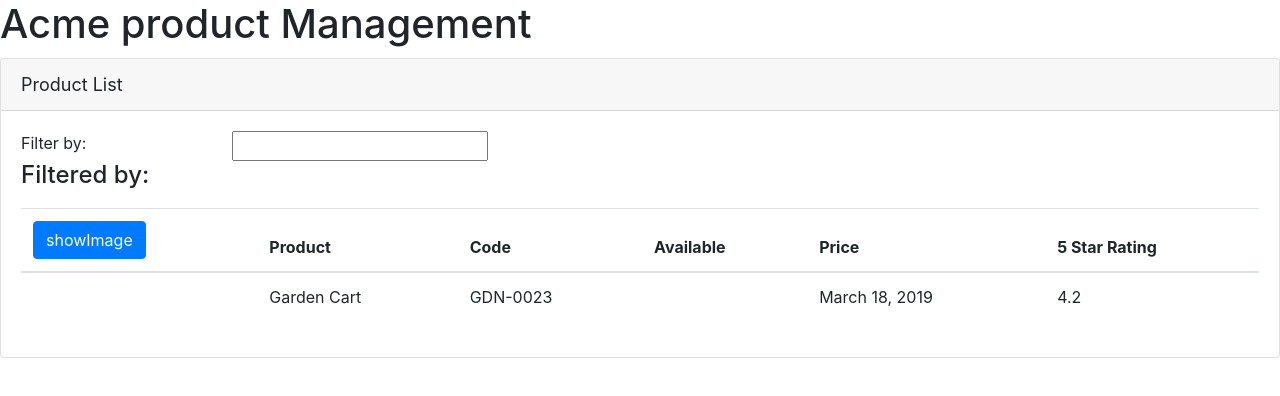
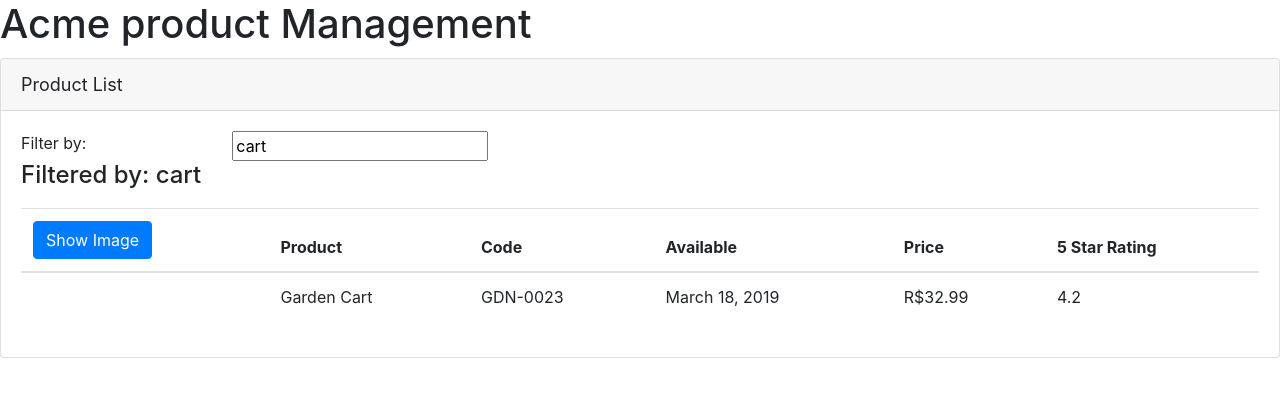
Before and after one commit to jehcriss42/angular, an Angular app: page / in a window 1280 px wide. Shown: the top 396 px of the page. Built offline with nearby package versions, Linux system fonts and the light colour scheme.

Commit message:
added data binding and pipes

```diff
--- a/src/app/app.module.ts
+++ b/src/app/app.module.ts
@@ -1,6 +1,6 @@
 import { BrowserModule } from '@angular/platform-browser';
 import { NgModule } from '@angular/core';
-
+import { FormsModule } from '@angular/forms'
 import { AppComponent } from './app.component';
 import { ProductListComponent } from './products/product-list.component';
 
@@ -10,7 +10,8 @@
     ProductListComponent
   ],
   imports: [
-    BrowserModule
+    BrowserModule,
+    FormsModule
   ],
   bootstrap: [AppComponent]
 })
--- a/src/app/products/product-list.component.html
+++ b/src/app/products/product-list.component.html
@@ -6,12 +6,13 @@
       <div class='row'>
         <div class='col-md-2'>Filter by:</div>
         <div class='col-md-4'>
-          <input type='text'/>
+          <input type='text'
+                [(ngModel)]='listFilter' />
       </div>
     </div>
     <div class='row'>
         <div class='col-md-6'>
-            <h4> Filtered by: </h4>
+            <h4> Filtered by: {{listFilter}} </h4>
         </div>
     </div>
     <div class='table-responsive'>
@@ -20,8 +21,9 @@
           <thead>
             <tr>
               <th>
-                <button class='btn btn-primary'>
-                  showImage
+                <button class='btn btn-primary'
+                  (click)='toggleImage()'>
+                  {{showImage ? 'Hide' : 'Show' }} Image
                 </button>
               </th>
               <th>Product</th>
@@ -33,11 +35,16 @@
           </thead>
           <tbody>
             <tr *ngFor='let product of products'>
-              <td></td>
+              <td><img *ngIf='showImage'
+                    [src]='product.imageUrl'
+                    [title]='product.productName'
+                    [style.width.px]='imageWidth'
+                    [style.margin.px]='imageMargin'>
+              </td>
               <td>{{ product.productName }}</td>
               <td>{{ product.productCode }}</td>
-              <td>{{ product.productDate }}</td>
               <td>{{ product.releaseDate }}</td>
+              <td>{{ product.price | currency:'BRL'}}</td>
               <td>{{ product.starRating }}</td>
             </tr>
           </tbody>
--- a/src/app/products/product-list.component.ts
+++ b/src/app/products/product-list.component.ts
@@ -5,7 +5,11 @@
     templateUrl: './product-list.component.html'
   })
 export class ProductListComponent {
-    pageTitle: string = 'Product List';
+    pageTitle = 'Product List';
+    imageWidth = 50;
+    imageMargin = 2;
+    showImage = false;
+    listFilter = 'cart';
     products: any [] = [
       {
       "productId": 2,
@@ -18,4 +22,8 @@
       "imageUrl": "assets/images/garden_cart.png"
       }
     ];
+
+    toggleImage(): void {
+      this.showImage = !this.showImage;
+    }
 }
```
